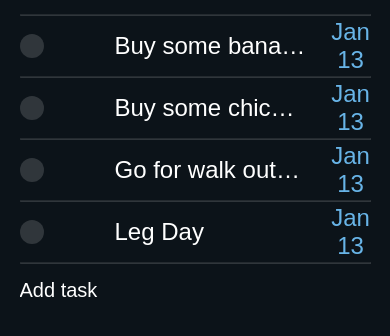
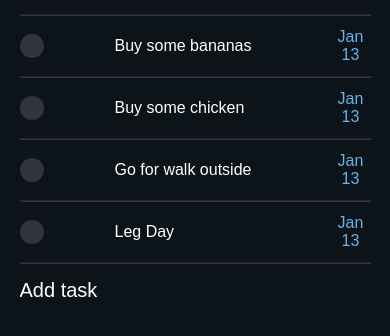
Before and after one commit to WitchingHr/to-do-list, a website built with webpack: page dist/index.html in a window 390 px wide. Shown: the part 214-550 px from the top of the page. Built offline with nearby package versions, Linux system fonts and the light colour scheme.

Commit message:
Edit task font size

```diff
--- a/src/styles/index.css
+++ b/src/styles/index.css
@@ -719,7 +719,6 @@ li.complete {
   }
 
   .sidebar,
-  .task-container,
   .editor-input-top,
   .editor-input-bottom,
   .calendar,
```
Also changed, not shown: dist/main.js.
